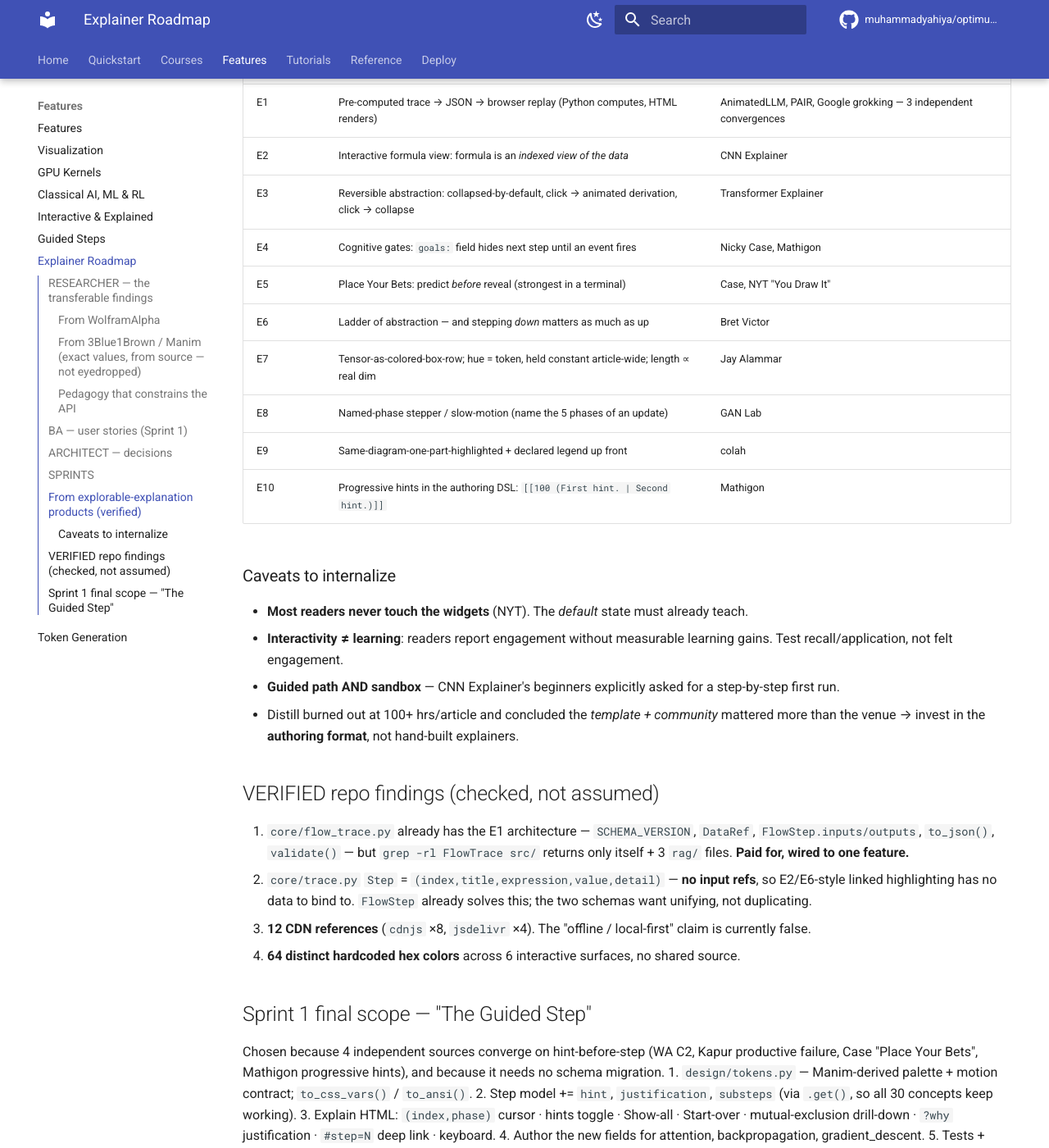
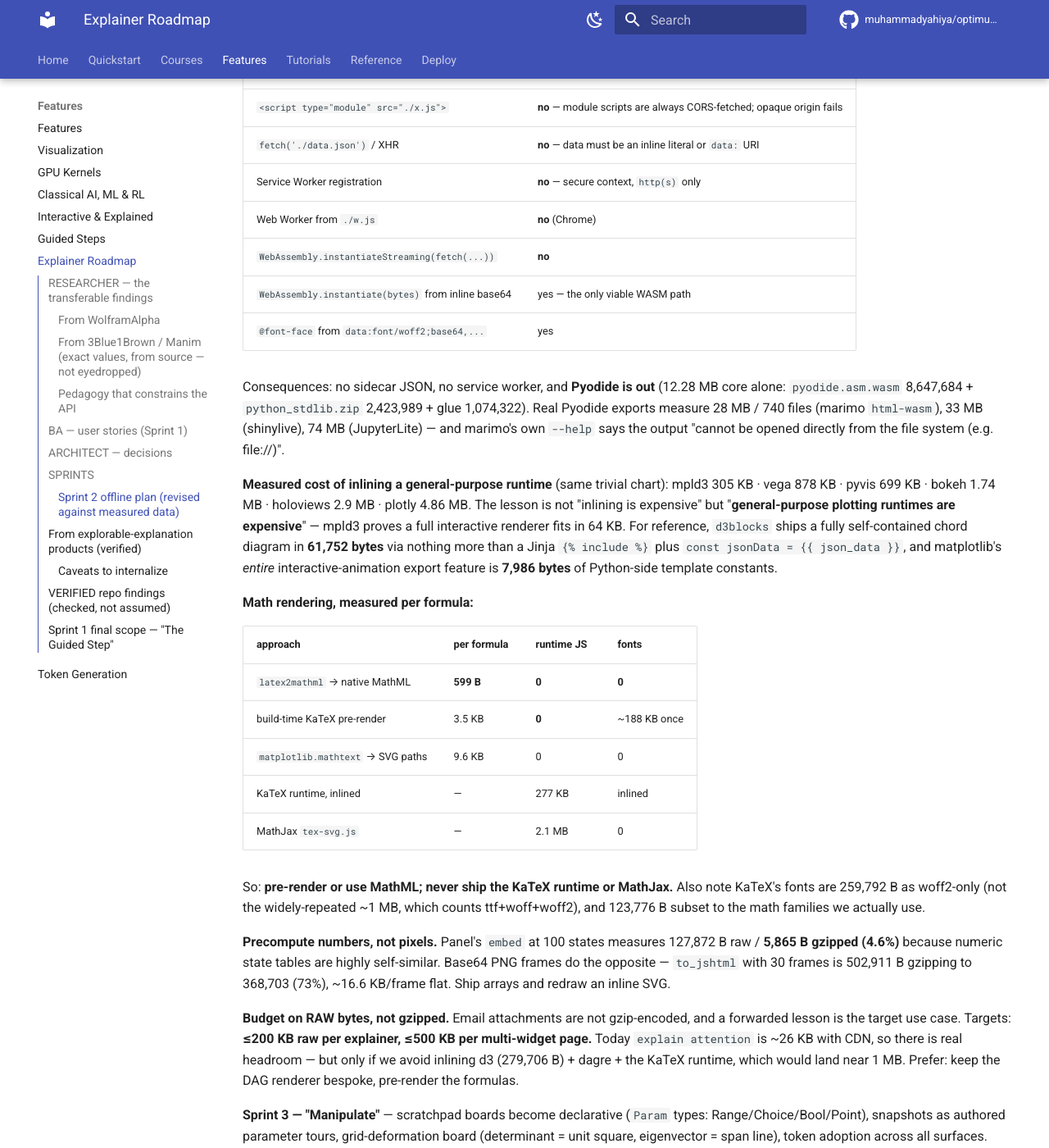
Before and after one commit to muhammadyahiya/optimumai, an MkDocs documentation site: the page built from docs/roadmap-visual-explainers.md, in a window 1280 px wide and 1400 px high, scrolled down 2878 px. Shown: the whole window at 82% size. Built offline with MkDocs 1.6.1 and Material for MkDocs 9.7.7, drawn with Linux system fonts in a browser that asks for light colours; comment, search, counter and statistics services are not loaded; some of the changed text lies outside the part shown.

Commit message:
docs(roadmap): revise Sprint 2 offline plan against measured data
The committed roadmap said only "inline the CDN assets" for Sprint 2. Measuring
the options changed the recommendation, so record the numbers rather than leave
them to be rediscovered.

Three findings that alter the plan:

- The file:// constraint set is harder than assumed. No fetch, no
  `<script type="module" src>`, no service workers, no web workers. That rules
  out sidecar JSON and rules out Pyodide outright (12.28 MB core; real exports
  measure 28-74 MB and marimo's own --help says the output cannot be opened
  from file://).
- Inlining a general-purpose plotting runtime is what costs, not inlining per
  se: mpld3 305 KB vs plotly 4.86 MB for the same chart. Naively inlining our
  d3 + dagre + KaTeX would land near 1 MB against a ~26 KB baseline.
- Math should be pre-rendered, not shipped as a runtime. latex2mathml is 599 B
  per formula with zero JS and zero fonts; build-time KaTeX is 3.5 KB/formula
  plus ~188 KB once; the KaTeX runtime is 277 KB and MathJax tex-svg is 2.1 MB.

Also records that precomputed *numeric* state tables gzip to ~4.6% while base64
PNG frames gzip to ~73%, so state tables should ship arrays and redraw SVG
rather than pre-rendering images -- and that budgets must be set on raw bytes,
since a forwarded email attachment is not gzip-encoded.

Co-Authored-By: Claude Opus 5 <noreply@anthropic.com>

```diff
--- a/docs/roadmap-visual-explainers.md
+++ b/docs/roadmap-visual-explainers.md
@@ -59,7 +59,66 @@ Research-driven, 4 sprints. Sources: WolframAlpha, 3Blue1Brown/Manim, explorable
 4. Author the new fields for 3 concepts (attention, backpropagation, gradient_descent).
 5. Tests + docs + CHANGELOG.
 
-**Sprint 2 — "Pods & Terminal"** — Pod/tier model (W1,W2), interpretation echo + reproducing code (W6), terminal renderer so `explain` works without a browser, `--state` flags (W5).
+**Sprint 2 — "Pods & Terminal"** — Pod/tier model (W1,W2), interpretation echo + reproducing code (W6), terminal renderer so `explain` works without a browser, `--state` flags (W5), and the offline fix below.
+
+### Sprint 2 offline plan (revised against measured data)
+
+The original note here said only "inline the CDN assets". Measurement changed the
+recommendation, so the specifics are recorded rather than left to be rediscovered.
+
+**Hard `file://` constraints** — these rule options out, they are not preferences:
+
+| capability | works from `file://`? |
+|---|---|
+| inline `<script>` (classic or module) | yes |
+| `<script type="module" src="./x.js">` | **no** — module scripts are always CORS-fetched; opaque origin fails |
+| `fetch('./data.json')` / XHR | **no** — data must be an inline literal or `data:` URI |
+| Service Worker registration | **no** — secure context, `http(s)` only |
+| Web Worker from `./w.js` | **no** (Chrome) |
+| `WebAssembly.instantiateStreaming(fetch(...))` | **no** |
+| `WebAssembly.instantiate(bytes)` from inline base64 | yes — the only viable WASM path |
+| `@font-face` from `data:font/woff2;base64,...` | yes |
+
+Consequences: no sidecar JSON, no service worker, and **Pyodide is out** (12.28 MB
+core alone: `pyodide.asm.wasm` 8,647,684 + `python_stdlib.zip` 2,423,989 + glue
+1,074,322). Real Pyodide exports measure 28 MB / 740 files (marimo `html-wasm`),
+33 MB (shinylive), 74 MB (JupyterLite) — and marimo's own `--help` says the output
+"cannot be opened directly from the file system (e.g. file://)".
+
+**Measured cost of inlining a general-purpose runtime** (same trivial chart):
+mpld3 305 KB · vega 878 KB · pyvis 699 KB · bokeh 1.74 MB · holoviews 2.9 MB ·
+plotly 4.86 MB. The lesson is not "inlining is expensive" but "**general-purpose
+plotting runtimes are expensive**" — mpld3 proves a full interactive renderer fits
+in 64 KB. For reference, `d3blocks` ships a fully self-contained chord diagram in
+**61,752 bytes** via nothing more than a Jinja `{% include %}` plus
+`const jsonData = {{ json_data }}`, and matplotlib's *entire* interactive-animation
+export feature is **7,986 bytes** of Python-side template constants.
+
+**Math rendering, measured per formula:**
+
+| approach | per formula | runtime JS | fonts |
+|---|---|---|---|
+| `latex2mathml` → native MathML | **599 B** | **0** | **0** |
+| build-time KaTeX pre-render | 3.5 KB | **0** | ~188 KB once |
+| `matplotlib.mathtext` → SVG paths | 9.6 KB | 0 | 0 |
+| KaTeX runtime, inlined | — | 277 KB | inlined |
+| MathJax `tex-svg.js` | — | 2.1 MB | 0 |
+
+So: **pre-render or use MathML; never ship the KaTeX runtime or MathJax.** Also note
+KaTeX's fonts are 259,792 B as woff2-only (not the widely-repeated ~1 MB, which counts
+ttf+woff+woff2), and 123,776 B subset to the math families we actually use.
+
+**Precompute numbers, not pixels.** Panel's `embed` at 100 states measures 127,872 B
+raw / **5,865 B gzipped (4.6%)** because numeric state tables are highly self-similar.
+Base64 PNG frames do the opposite — `to_jshtml` with 30 frames is 502,911 B gzipping to
+368,703 (73%), ~16.6 KB/frame flat. Ship arrays and redraw an inline SVG.
+
+**Budget on RAW bytes, not gzipped.** Email attachments are not gzip-encoded, and a
+forwarded lesson is the target use case. Targets: **≤200 KB raw per explainer,
+≤500 KB per multi-widget page.** Today `explain attention` is ~26 KB with CDN, so
+there is real headroom — but only if we avoid inlining d3 (279,706 B) + dagre + the
+KaTeX runtime, which would land near 1 MB. Prefer: keep the DAG renderer bespoke,
+pre-render the formulas.
 
 **Sprint 3 — "Manipulate"** — scratchpad boards become declarative (`Param` types: Range/Choice/Bool/Point), snapshots as authored parameter tours, grid-deformation board (determinant = unit square, eigenvector = span line), token adoption across all surfaces.
 
```
